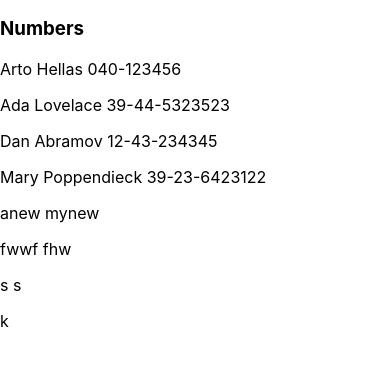
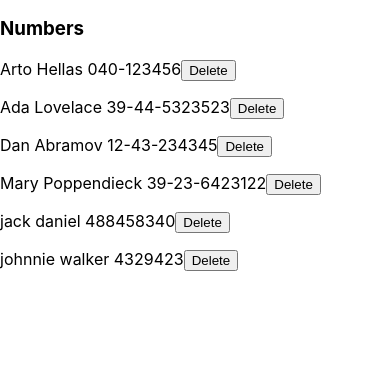
Before and after one commit to jim4067/fullstackopen.com, a React (Create React App) app in the folder part 2/thephonebook/: page / in a window 390 px wide. Shown: the part 219-584 px from the top of the page. Built offline with nearby package versions, Linux system fonts and the light colour scheme; no server answers; data requests are answered from the project's data file.

Commit message:
finished 2.17: Phonebook step9 && 2.18*: Phonebook step10

```diff
--- a/part 2/thephonebook/db.json
+++ b/part 2/thephonebook/db.json
@@ -21,39 +21,14 @@
       "id": 4
     },
     {
-      "name": "anew",
-      "number": "mynew",
+      "name": "jack daniel",
+      "number": "488458340",
       "id": 5
     },
     {
-      "name": "fwwf",
-      "number": "fhw",
+      "name": "johnnie walker",
+      "number": "4329423",
       "id": 6
-    },
-    {
-      "name": "s",
-      "number": "s",
-      "id": 7
-    },
-    {
-      "name": "k",
-      "number": "",
-      "id": 8
-    },
-    {
-      "name": "",
-      "number": "",
-      "id": 9
-    },
-    {
-      "name": "",
-      "number": "",
-      "id": 10
-    },
-    {
-      "name": "",
-      "number": "",
-      "id": 11
     }
   ]
 }
--- a/part 2/thephonebook/src/App.js
+++ b/part 2/thephonebook/src/App.js
@@ -28,10 +28,13 @@ const App = () => {
       name: newName,
       number: newNum
     };
-    axios.post('http://localhost:3001/persons', personObect)
-    setPersons(persons.concat(personObect));
-    setNewName("");
-    setNewNum("");
+    PersonService
+            .create(personObect)
+            .then( response => {
+              setPersons(persons.concat(response) )
+              setNewName("");
+              setNewNum("");
+            } )
   };
 
 
@@ -46,8 +49,32 @@ const App = () => {
     setNewNum(event.target.value);
   }
 
+  /*the function that alerts when entering dulicate values
   function handleRepeat() {
     persons.filter((nameparam) => newName === nameparam.name ? alert(`${newName} already exist`) : newName);
+  }
+  */
+ function handleRepeat (id) {
+   const url = `http://localhost:3001/persons/${id}`;
+   const person = persons.find( personparam => personparam.id === id);
+   const changedPerson = {...persons}
+
+   console.log('what the hell does the console.log return', person)
+   persons.filter((nameparam) => newName === nameparam.name ? alert(`${newName} already exist,replace it`) : newName);
+   axios.put(url, changedPerson).then(response => {
+    setPersons(persons.map(personParam => personParam.id !== id ? person : response.data))
+  })
+ }
+
+  //the function that will be used for deleting users
+  const handleDelOf = (id) => {
+    const url = `http://localhost:3001/notes/${id}`
+    const person = persons.find( p => p.id === id)
+    const changedNote = { ...person }
+
+    axios.delete(url, changedNote).then(response => {
+      setPersons(persons.map(p => p.id !== id ? p : response.data))
+    })
   }
 
 
@@ -58,10 +85,10 @@ const App = () => {
       <Filter value={newName} persons={persons} />
 
       <Personform addPerson={addPerson} newname={newName} handlePersonadd={handlePersonadd} newNum={newNum}
-        handleNumadd={handleNumadd} handleRepeat={handleRepeat} />
+        handleNumadd={handleNumadd} handleRepeat={handleRepeat(persons.id)} />
 
       <h3> Numbers </h3>
-      <Display persons={persons} />
+      <Display persons={persons} handleDel={ () => handleDelOf(persons.id)} />
 
     </div>
   );
--- a/part 2/thephonebook/src/components/Display.js
+++ b/part 2/thephonebook/src/components/Display.js
@@ -1,12 +1,16 @@
 import React from 'react';
 
 const Display = (props) => {
+    const label = props.persons.name === "" ? alert("deleted") : "Delete";
 
     return (
         <div>
-                {props.persons.map((personParam, i) =>
-                    <p key={i}>  {personParam.name} {personParam.number} </p>
-                )}
+            {props.persons.map((personParam, i) =>
+                <p key={i}>
+                    {personParam.name} {personParam.number}
+                    <button onClick={props.handleDel}> {label} </button>
+                </p>
+            )}
         </div>
     );
 }
```
